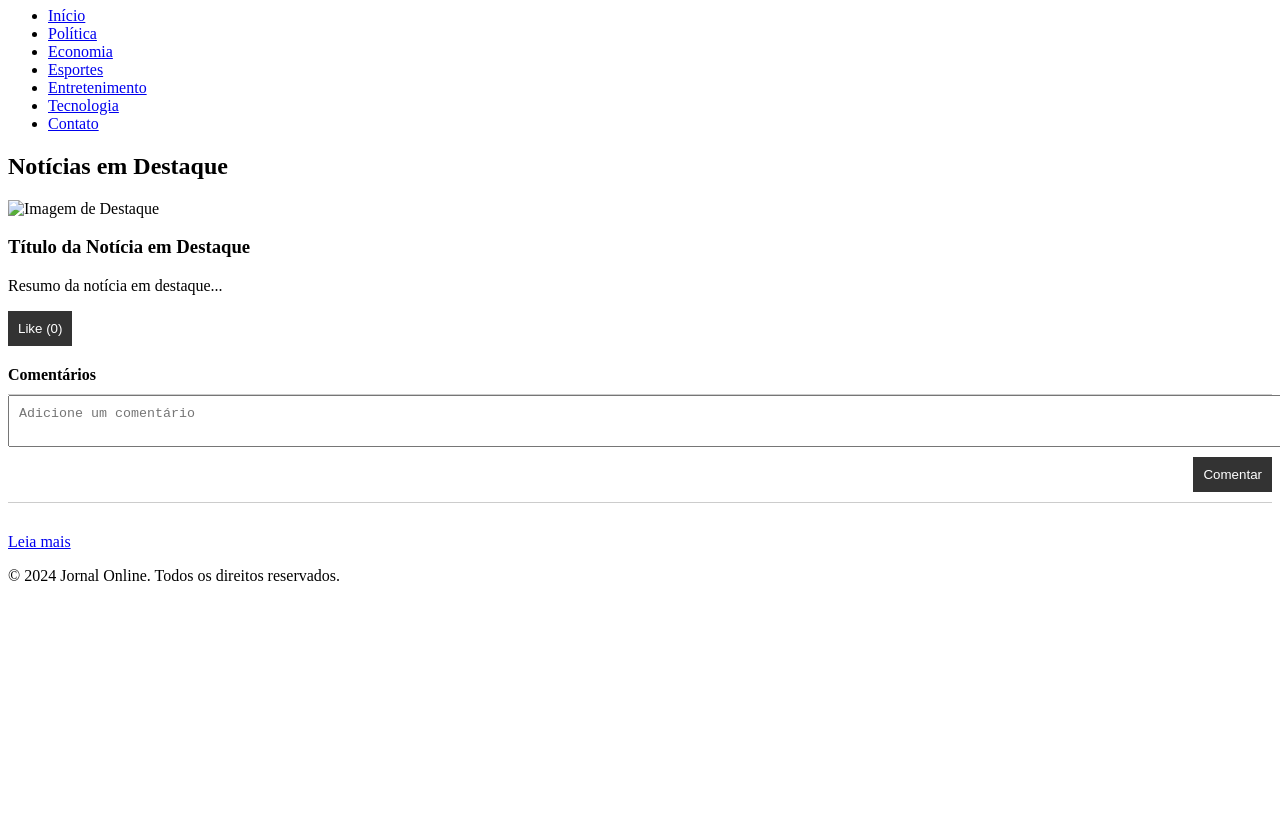
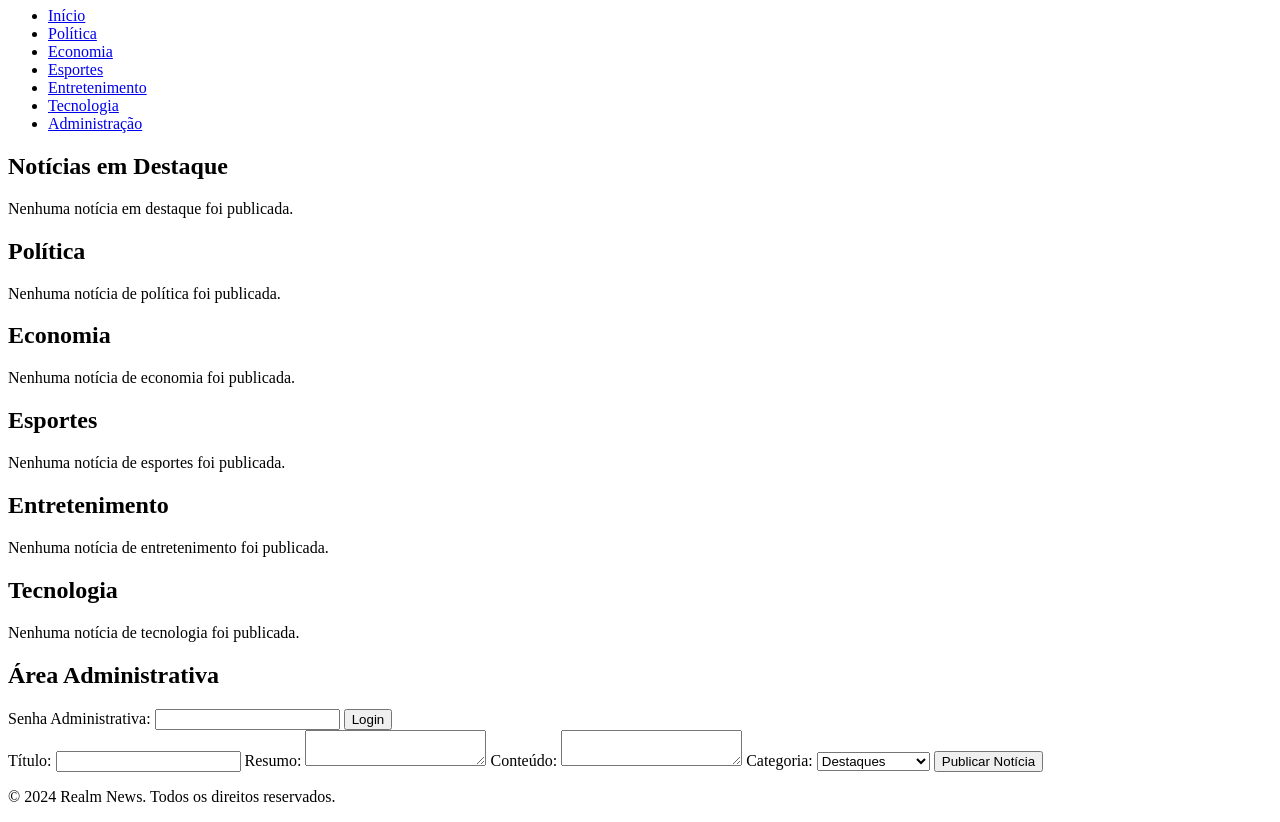
Before and after one commit to uguisukj/Realm-News, a plain HTML site: page index.html in a window 1280 px wide. Shown: the part 73-895 px from the top of the page. Before the commit the page ends 800 px from the top, so only its background shows below. Drawn offline with Linux system fonts and the light colour scheme.

Commit message:
Update index.html

```diff
--- a/index.html
+++ b/index.html
@@ -3,14 +3,15 @@
 <head>
     <meta charset="UTF-8">
     <meta name="viewport" content="width=device-width, initial-scale=1.0">
-    <title>Jornal Online</title>
+    <title>Realm News</title>
     <link rel="stylesheet" href="styles.css">
+    <link rel="stylesheet" href="https://cdnjs.cloudflare.com/ajax/libs/font-awesome/5.15.3/css/all.min.css">
 </head>
 <body>
     <!-- Cabeçalho -->
     <header>
         <div class="logo">
-            <h1>Jornal Online</h1>
+            <h1>Realm News</h1>
         </div>
         <nav>
             <ul>
@@ -20,7 +21,7 @@
                 <li><a href="#esportes">Esportes</a></li>
                 <li><a href="#entretenimento">Entretenimento</a></li>
                 <li><a href="#tecnologia">Tecnologia</a></li>
-                <li><a href="#contact">Contato</a></li>
+                <li><a href="#admin">Administração</a></li>
             </ul>
         </nav>
     </header>
@@ -30,35 +31,71 @@
         <!-- Notícias em Destaque -->
         <section id="destaques">
             <h2>Notícias em Destaque</h2>
-            <article class="destaque">
-                <img src="imagem-destaque.jpg" alt="Imagem de Destaque">
-                <h3>Título da Notícia em Destaque</h3>
-                <p>Resumo da notícia em destaque...</p>
-                <div class="interacoes">
-                    <button class="like-btn">Like (<span class="like-count">0</span>)</button>
-                </div>
-                <div class="comentarios">
-                    <h4>Comentários</h4>
-                    <form class="comentario-form">
-                        <textarea placeholder="Adicione um comentário"></textarea>
-                        <button type="button" class="comentario-btn">Comentar</button>
-                    </form>
-                    <div class="comentario-lista">
-                        <!-- Comentários serão adicionados aqui -->
-                    </div>
-                </div>
-                <a href="#">Leia mais</a>
-            </article>
-            <!-- Adicione mais artigos de destaque aqui -->
+            <p id="no-destaques">Nenhuma notícia em destaque foi publicada.</p>
         </section>
 
-        <!-- Outras seções de notícias aqui -->
+        <!-- Categorias de Notícias -->
+        <section id="politica">
+            <h2>Política</h2>
+            <p id="no-politica">Nenhuma notícia de política foi publicada.</p>
+        </section>
 
+        <section id="economia">
+            <h2>Economia</h2>
+            <p id="no-economia">Nenhuma notícia de economia foi publicada.</p>
+        </section>
+
+        <section id="esportes">
+            <h2>Esportes</h2>
+            <p id="no-esportes">Nenhuma notícia de esportes foi publicada.</p>
+        </section>
+
+        <section id="entretenimento">
+            <h2>Entretenimento</h2>
+            <p id="no-entretenimento">Nenhuma notícia de entretenimento foi publicada.</p>
+        </section>
+
+        <section id="tecnologia">
+            <h2>Tecnologia</h2>
+            <p id="no-tecnologia">Nenhuma notícia de tecnologia foi publicada.</p>
+        </section>
     </main>
+
+    <!-- Área Administrativa -->
+    <aside id="admin">
+        <h2>Área Administrativa</h2>
+        <form id="admin-login-form">
+            <label for="senha">Senha Administrativa:</label>
+            <input type="password" id="senha" name="senha" required>
+            <button type="submit">Login</button>
+        </form>
+        <form id="form-noticia">
+            <label for="titulo">Título:</label>
+            <input type="text" id="titulo" name="titulo" required>
+
+            <label for="resumo">Resumo:</label>
+            <textarea id="resumo" name="resumo" required></textarea>
+
+            <label for="conteudo">Conteúdo:</label>
+            <textarea id="conteudo" name="conteudo" required></textarea>
+
+            <label for="categoria">Categoria:</label>
+            <select id="categoria" name="categoria" required>
+                <option value="destaques">Destaques</option>
+                <option value="politica">Política</option>
+                <option value="economia">Economia</option>
+                <option value="esportes">Esportes</option>
+                <option value="entretenimento">Entretenimento</option>
+                <option value="tecnologia">Tecnologia</option>
+            </select>
+
+            <button type="submit">Publicar Notícia</button>
+        </form>
+    </aside>
 
     <!-- Rodapé -->
     <footer>
-        <p>&copy; 2024 Jornal Online. Todos os direitos reservados.</p>
+        <p>&copy; 2024 Realm News. Todos os direitos reservados.</p>
     </footer>
 
     <script src="script.js"></script>
```
